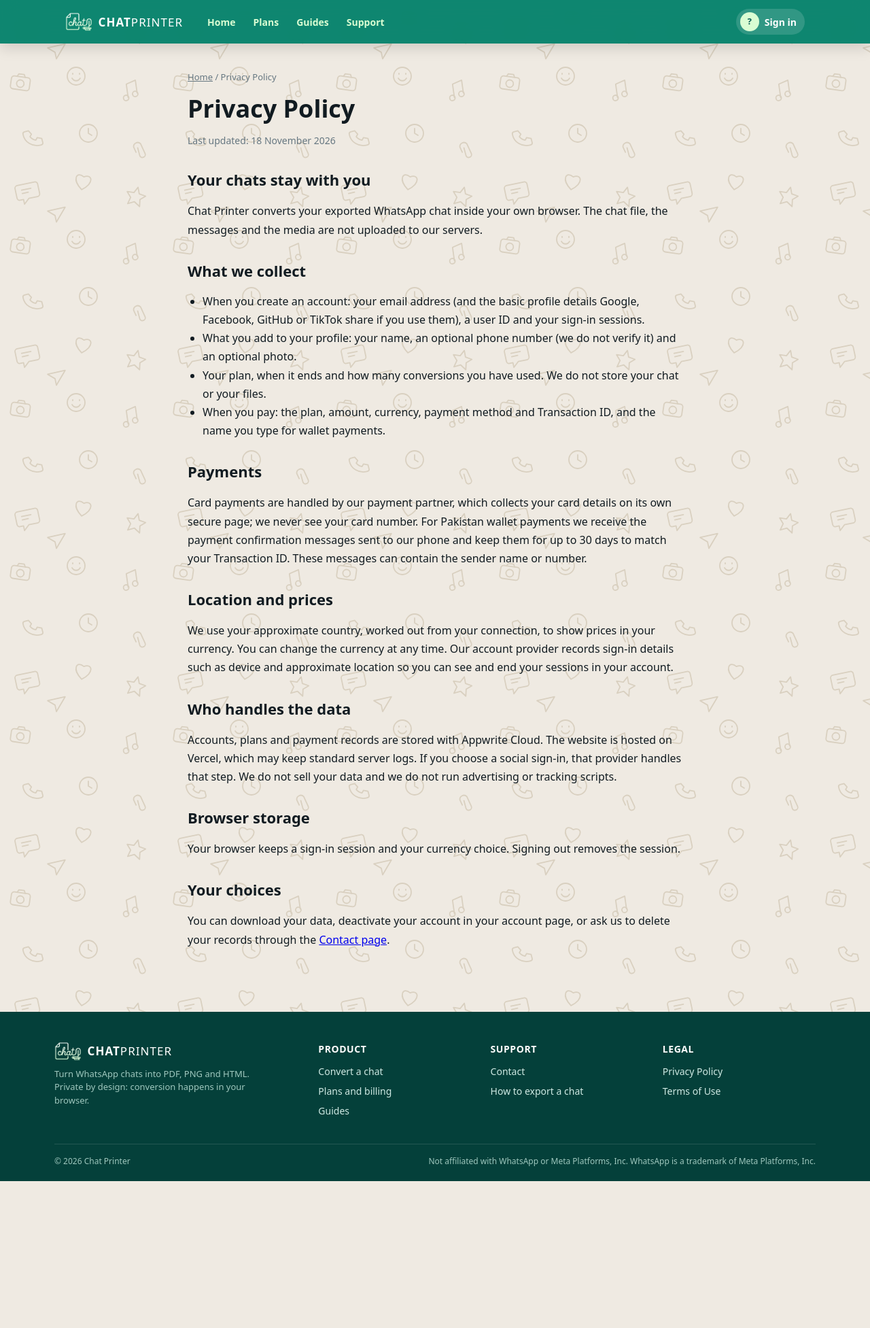
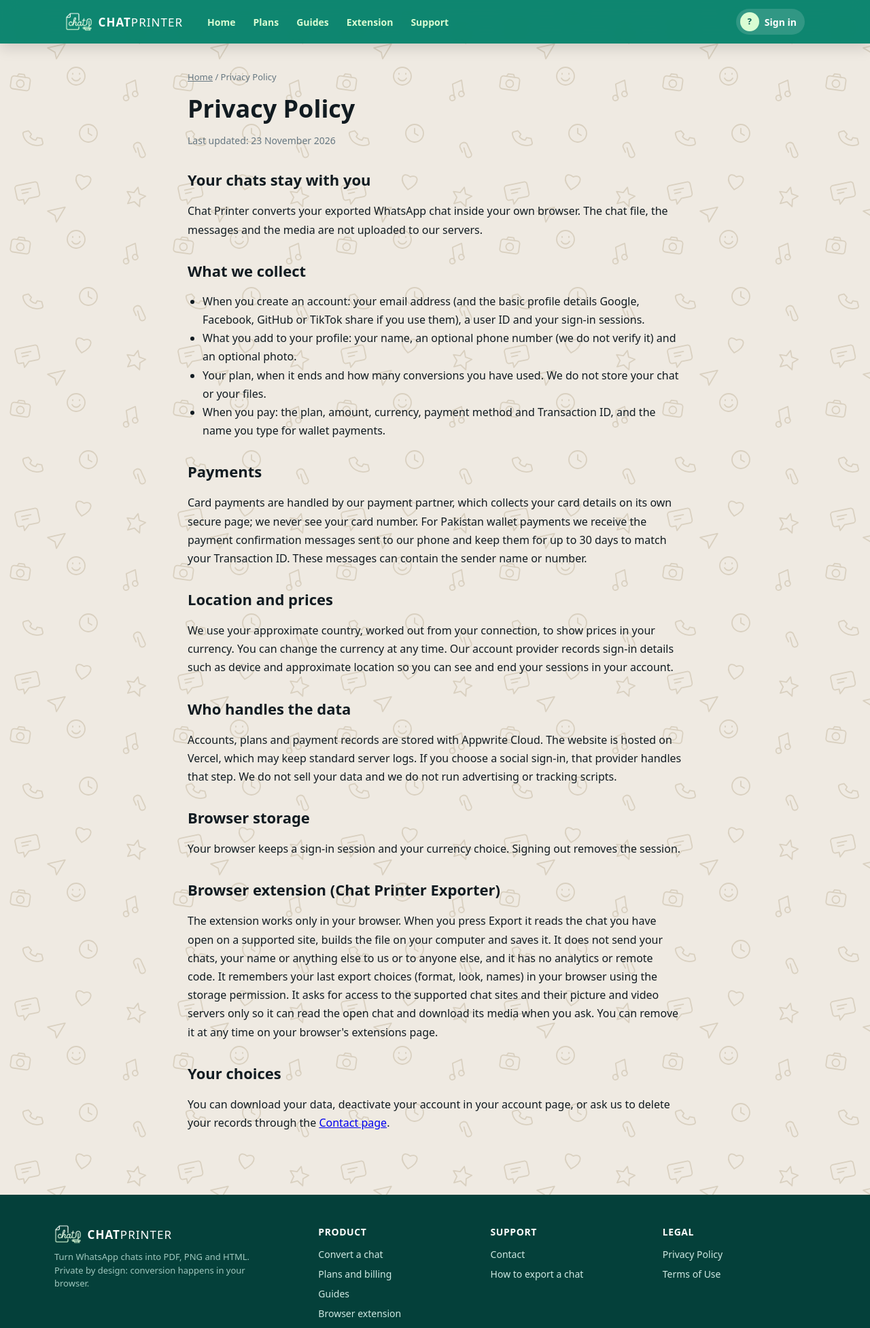
Before and after one commit to Zeeshan-78/Chat-Printer, a browser extension: page public/privacy.html in a window 1280 px wide. Shown: the top 1953 px of the page at 68% size. Before the commit the page ends 1737 px from the top, so only its background shows below. Drawn offline with Linux system fonts and the light colour scheme.

Commit message:
privacy all update

```diff
--- a/public/privacy.html
+++ b/public/privacy.html
@@ -6,19 +6,19 @@
 <link rel="icon" href="/favicon.ico" sizes="any"><link rel="icon" type="image/png" sizes="32x32" href="/img/favicon-32.png"><link rel="apple-touch-icon" href="/img/apple-touch-icon.png"><link rel="manifest" href="/site.webmanifest"><link rel="stylesheet" href="/style.css">
 <script type="application/ld+json">[{"@context":"https://schema.org","@type":"BreadcrumbList","itemListElement":[{"@type":"ListItem","position":1,"name":"Home","item":"https://chatprinter.vercel.app/"},{"@type":"ListItem","position":2,"name":"Privacy Policy","item":"https://chatprinter.vercel.app/privacy"}]}]</script></head><body>
 <header class="hdr"><div class="hdr-in"><a class="logo" href="/" aria-label="Chat Printer home"><img src="/img/logo-icon-white.png" alt="" width="40" height="28"><span class="wm"><b>CHAT</b>PRINTER</span></a>
-<nav class="nav" id="nav"><a href="/">Home</a><a href="/#billing">Plans</a><a href="/guides">Guides</a><a href="/#contact">Support</a></nav>
+<nav class="nav" id="nav"><a href="/">Home</a><a href="/#billing">Plans</a><a href="/guides">Guides</a><a href="/extension">Extension</a><a href="/#contact">Support</a></nav>
 <div class="hdr-r"><a class="acct-chip" href="/#account"><span class="av">?</span><span id="navtxt">Sign in</span></a><button class="burger" id="burger" aria-label="Menu" aria-expanded="false"><span></span><span></span><span></span></button></div></div></header>
 <main class="article"><div class="crumbs"><a href="/">Home</a> / Privacy Policy</div><h1>Privacy Policy</h1>
-<p class="meta">Last updated: 18 November 2026</p>
+<p class="meta">Last updated: 23 November 2026</p>
 <h2>Your chats stay with you</h2><p>Chat Printer converts your exported WhatsApp chat inside your own browser. The chat file, the messages and the media are not uploaded to our servers.</p>
 <h2>What we collect</h2><ul><li>When you create an account: your email address (and the basic profile details Google, Facebook, GitHub or TikTok share if you use them), a user ID and your sign-in sessions.</li><li>What you add to your profile: your name, an optional phone number (we do not verify it) and an optional photo.</li><li>Your plan, when it ends and how many conversions you have used. We do not store your chat or your files.</li><li>When you pay: the plan, amount, currency, payment method and Transaction ID, and the name you type for wallet payments.</li></ul>
 <h2>Payments</h2><p>Card payments are handled by our payment partner, which collects your card details on its own secure page; we never see your card number. For Pakistan wallet payments we receive the payment confirmation messages sent to our phone and keep them for up to 30 days to match your Transaction ID. These messages can contain the sender name or number.</p>
 <h2>Location and prices</h2><p>We use your approximate country, worked out from your connection, to show prices in your currency. You can change the currency at any time. Our account provider records sign-in details such as device and approximate location so you can see and end your sessions in your account.</p>
 <h2>Who handles the data</h2><p>Accounts, plans and payment records are stored with Appwrite Cloud. The website is hosted on Vercel, which may keep standard server logs. If you choose a social sign-in, that provider handles that step. We do not sell your data and we do not run advertising or tracking scripts.</p>
 <h2>Browser storage</h2><p>Your browser keeps a sign-in session and your currency choice. Signing out removes the session.</p>
-<h2>Your choices</h2><p>You can download your data, deactivate your account in your account page, or ask us to delete your records through the <a href="/#contact">Contact page</a>.</p></main>
+<h2 id="extension">Browser extension (Chat Printer Exporter)</h2><p>The extension works only in your browser. When you press Export it reads the chat you have open on a supported site, builds the file on your computer and saves it. It does not send your chats, your name or anything else to us or to anyone else, and it has no analytics or remote code. It remembers your last export choices (format, look, names) in your browser using the storage permission. It asks for access to the supported chat sites and their picture and video servers only so it can read the open chat and download its media when you ask. You can remove it at any time on your browser's extensions page.</p><h2>Your choices</h2><p>You can download your data, deactivate your account in your account page, or ask us to delete your records through the <a href="/#contact">Contact page</a>.</p></main>
 <footer class="ftr"><div class="ftr-grid"><div class="ftr-brand"><a class="logo" href="/"><img src="/img/logo-icon-white.png" alt="" width="40" height="28"><span class="wm"><b>CHAT</b>PRINTER</span></a><p>Turn WhatsApp chats into PDF, PNG and HTML. Private by design: conversion happens in your browser.</p></div>
-<div><h4>Product</h4><a href="/">Convert a chat</a><a href="/#billing">Plans and billing</a><a href="/guides">Guides</a></div>
+<div><h4>Product</h4><a href="/">Convert a chat</a><a href="/#billing">Plans and billing</a><a href="/guides">Guides</a><a href="/extension">Browser extension</a></div>
 <div><h4>Support</h4><a href="/#contact">Contact</a><a href="/guides/export-whatsapp-chat-to-pdf">How to export a chat</a></div>
 <div><h4>Legal</h4><a href="/privacy">Privacy Policy</a><a href="/terms">Terms of Use</a></div></div>
 <div class="ftr-bot"><span>© 2026 Chat Printer</span><span>Not affiliated with WhatsApp or Meta Platforms, Inc. WhatsApp is a trademark of Meta Platforms, Inc.</span></div></footer>
```
